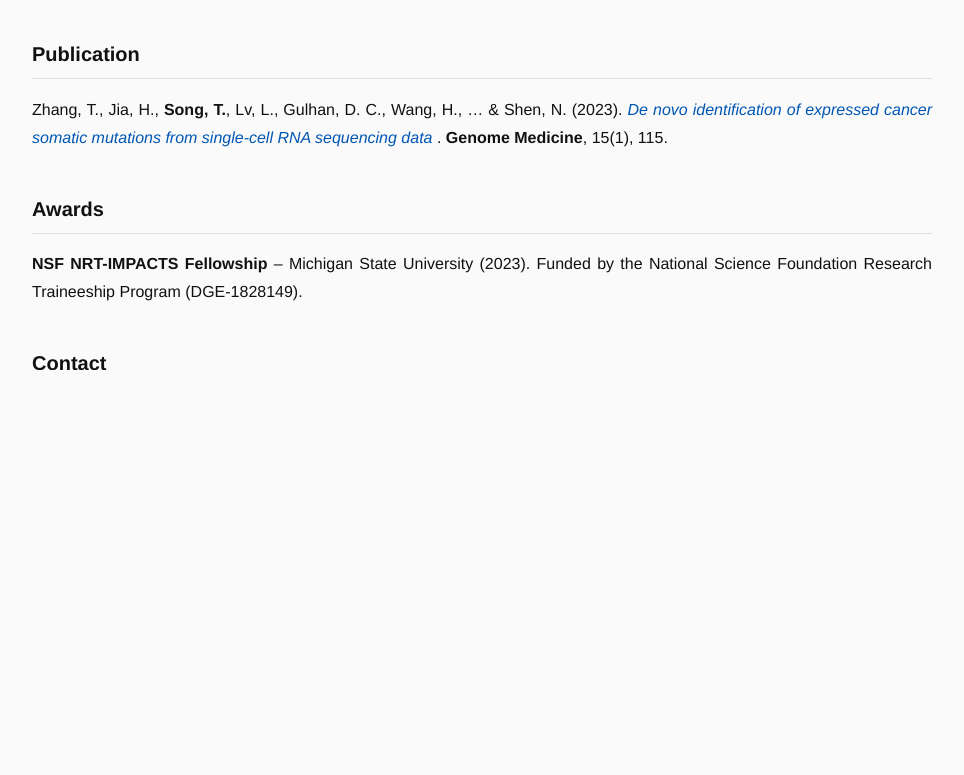
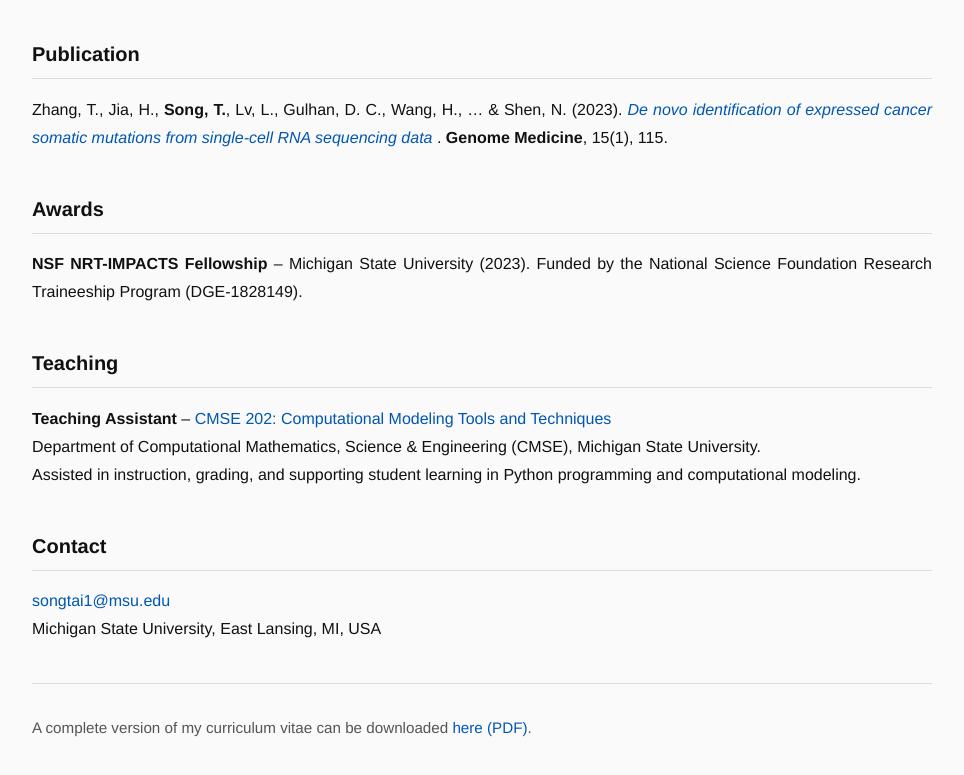
Before and after one commit to AmingSong/AmingSong.github.io, a plain HTML site: page index.html in a window 1280 px wide. Shown: the part 901-1676 px from the top of the page, without its empty margins (158-1122 px from the left). Before the commit the page ends 1520 px from the top, so only its background shows below. Drawn offline with Linux system fonts and the light colour scheme.

Commit message:
Update index.html

```diff
--- a/index.html
+++ b/index.html
@@ -124,6 +124,8 @@
     <i>
       <a href="https://genomemedicine.biomedcentral.com/articles/10.1186/s13073-023-01269-1
 
+
+
         " target="_blank">
         De novo identification of expressed cancer somatic mutations from single-cell RNA sequencing data
       </a>
@@ -135,6 +137,13 @@
   <h2>Awards</h2>
   <p>
     <b>NSF NRT-IMPACTS Fellowship</b> – Michigan State University (2023). Funded by the National Science Foundation Research Traineeship Program (DGE-1828149).
+  </p>
+
+  <h2>Teaching</h2>
+  <p>
+    <b>Teaching Assistant</b> – <a href="https://cmse.msu.edu/academics/undergraduate-program/courses/cmse-202/" target="_blank">CMSE 202: Computational Modeling Tools and Techniques</a><br>
+    Department of Computational Mathematics, Science & Engineering (CMSE), Michigan State University.<br>
+    Assisted in instruction, grading, and supporting student learning in Python programming and computational modeling.
   </p>
 
   <h2>Contact</h2>
```
